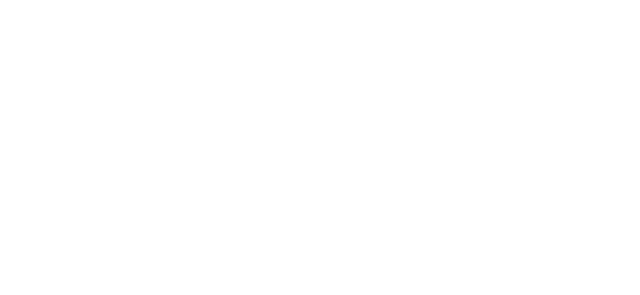
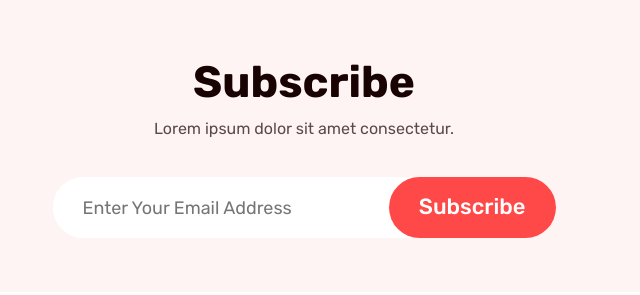
Before and after one commit to Rahimjon-A/headphones-shop, a plain HTML site: page index.html in a window 1280 px wide. Shown: the whole page, without its empty margins (336-976 px from the left). Drawn offline with Linux system fonts and the light colour scheme.

Commit message:
full contact

```diff
--- a/index.html
+++ b/index.html
@@ -1,12 +1,31 @@
 <!DOCTYPE html>
 <html lang="en">
-<head>
-    <meta charset="UTF-8">
-    <meta name="viewport" content="width=device-width, initial-scale=1.0">
-    <link rel="stylesheet" href="./style.css">
-    <title>Headphones Online Shop</title>
-</head>
-<body>
+    <head>
+        <meta charset="UTF-8" />
+        <meta name="viewport" content="width=device-width, initial-scale=1.0" />
+        <link rel="stylesheet" href="./style.css" />
+        <title>Headphones Online Shop</title>
+    </head>
+    <body>
+        <div class="container">
+            <div class="contact-holder">
 
-</body>
+                <div class="contact">
+                    <h3>Subscribe</h3>
+                    <p>Lorem ipsum dolor sit amet consectetur.</p>
+
+                    <form>
+                        <div class="contact-form">
+                            <input
+                                type="text"
+                                placeholder="Enter Your Email Address"
+                            />
+                            <button>Subscribe</button>
+                        </div>
+                    </form>
+                </div>
+
+            </div>
+        </div>
+    </body>
 </html>
--- a/style.css
+++ b/style.css
@@ -1 +1,102 @@
 @import url('https://fonts.googleapis.com/css2?family=Rubik:wght@300;400;500;600;700;800;900&display=swap');
+
+*{
+    margin: 0;
+    padding: 0;
+    box-sizing: border-box;
+    font-family: 'Rubik', sans-serif;
+    font-style: normal;
+}
+
+.container {
+    max-width: 1140px;
+    width: 100%;
+    margin: 0 auto;
+}
+
+a {
+    text-decoration: none;
+}
+
+ul {
+    list-style: none;
+}
+
+/*  normalize */
+
+.contact-holder {
+    display: flex;
+    justify-content: center;
+    margin-bottom: 130px;
+}
+
+.contact {
+    display: inline-block;
+    justify-content: center;
+    align-items: center;
+    text-align: center;
+    flex-direction: column;
+    justify-content: center;
+    background: #FFF4F4;
+    border-radius: 20px;
+
+}
+
+.contact h3 {
+color: #180202;
+font-size: 44px;
+font-weight: 700;
+line-height: 130%;
+padding-top: 54px ;
+padding-bottom: 6px;
+}
+
+.contact p {
+color: #180202;
+font-size: 16px;
+font-weight: 400;
+line-height: 150%;
+opacity: 0.7;
+margin-bottom: 36px;
+}
+
+.contact-form {
+display: flex;
+justify-content: space-between;
+width: 503px;
+height: 61px;
+align-items: center;
+gap: 10px;
+border-radius: 73px;
+background: #FFF;
+}
+
+.contact-form {
+    margin: 0 105px 54px 105px;
+}
+
+.contact-form button {
+color: #FFF;
+font-size: 22px;
+font-weight: 500;
+line-height: 140%;
+border-radius: 50px;
+background: #FF4948;
+border: none;
+height: 100%;
+padding-left: 30px;
+padding-right: 30px;
+}
+
+.contact-form input {
+    height: 100%;
+    width: 100%;
+    padding-left: 30px ;
+    border-radius: 50px;
+    border: none;
+    outline: none;
+    color: #180202;
+font-size: 18px;
+font-weight: 400;
+line-height: 150%;
+}
```
